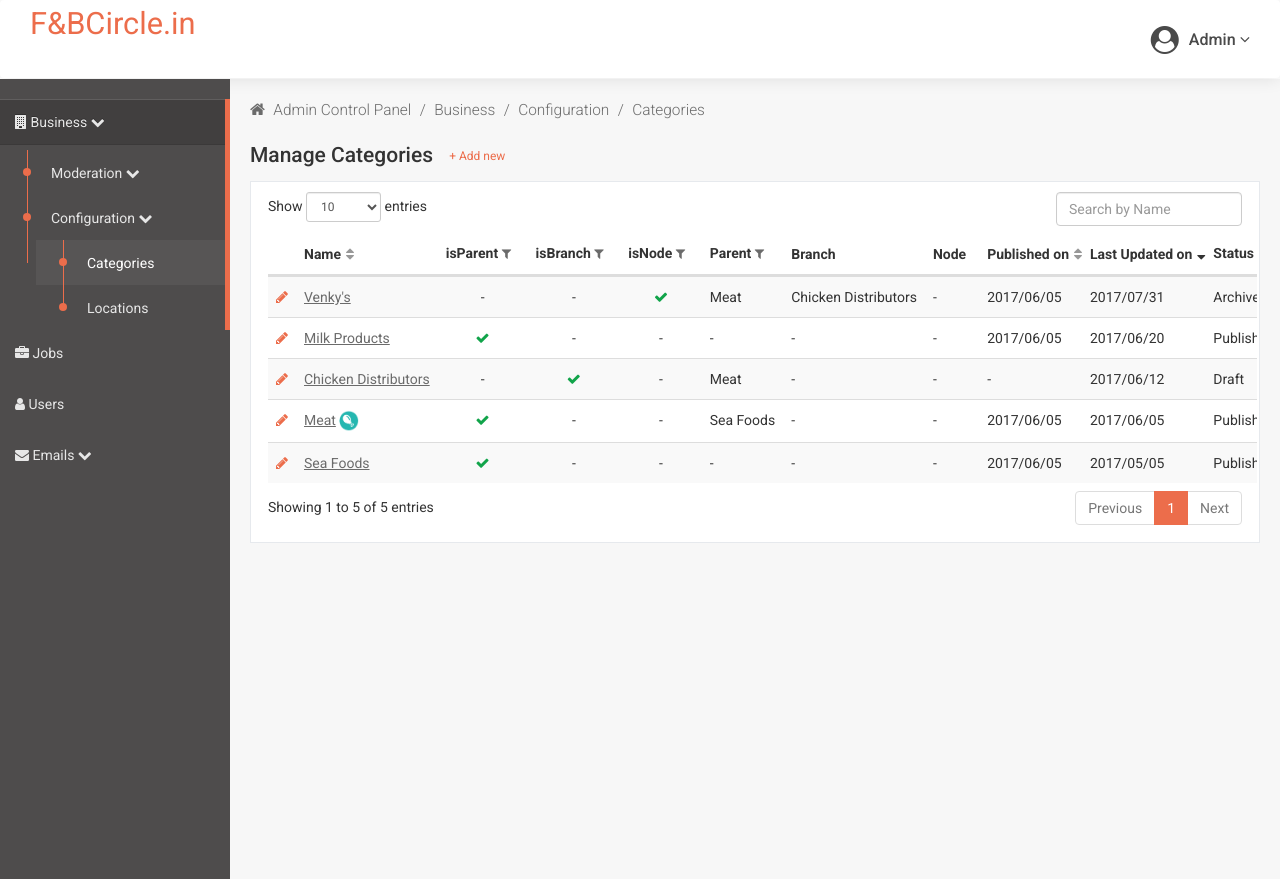
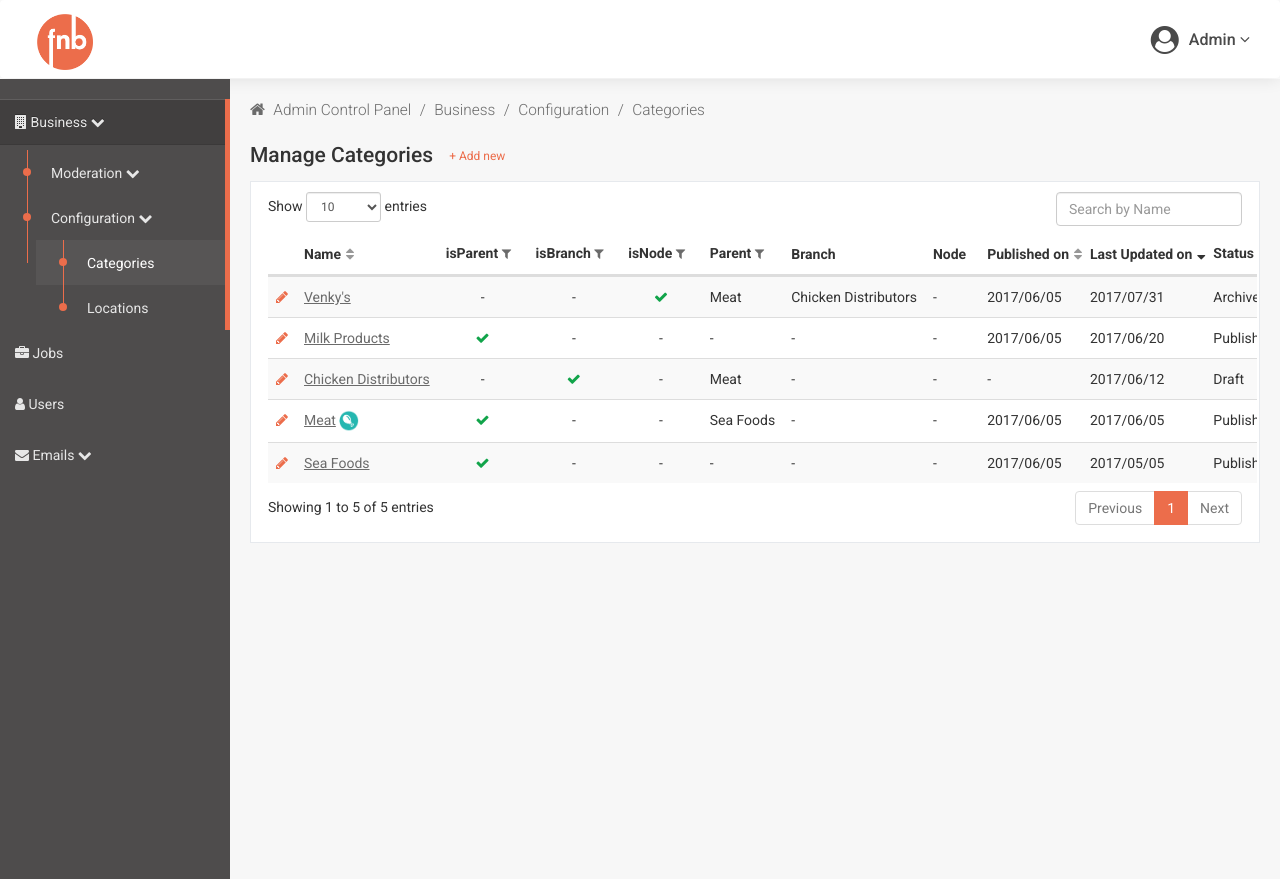
Before and after one commit to ajency/F-BCircle, a plain HTML site: page categories.html in a window 1280 px wide. Drawn offline with nearby package versions, Linux system fonts and the light colour scheme.

Commit message:
logo update

```diff
--- a/categories.html
+++ b/categories.html
@@ -28,7 +28,9 @@
                 <div class="navbar-header mobile-head mobile-flex">
                     <div class="mobile-head__left mobile-flex">
                         <i class="fa fa-bars sideMenu" aria-hidden="true"></i>
-                        <a class="navbar-brand nav-color" href="#">F&amp;BCircle.in</a>
+                        <a class="navbar-brand nav-color" href="#">
+                          <img src="img/logo-fnb.png" class="img-responsive">
+                        </a>
                     </div>
                     <div class="mobile-head__right mobile-flex">
                          <a href="" class="login">
```
Also changed, not shown: email_notifications.html (+3 -1 lines), listing_approval.html (+3 -1 lines), locations.html (+3 -1 lines), img/logo-fnb.png (added).
